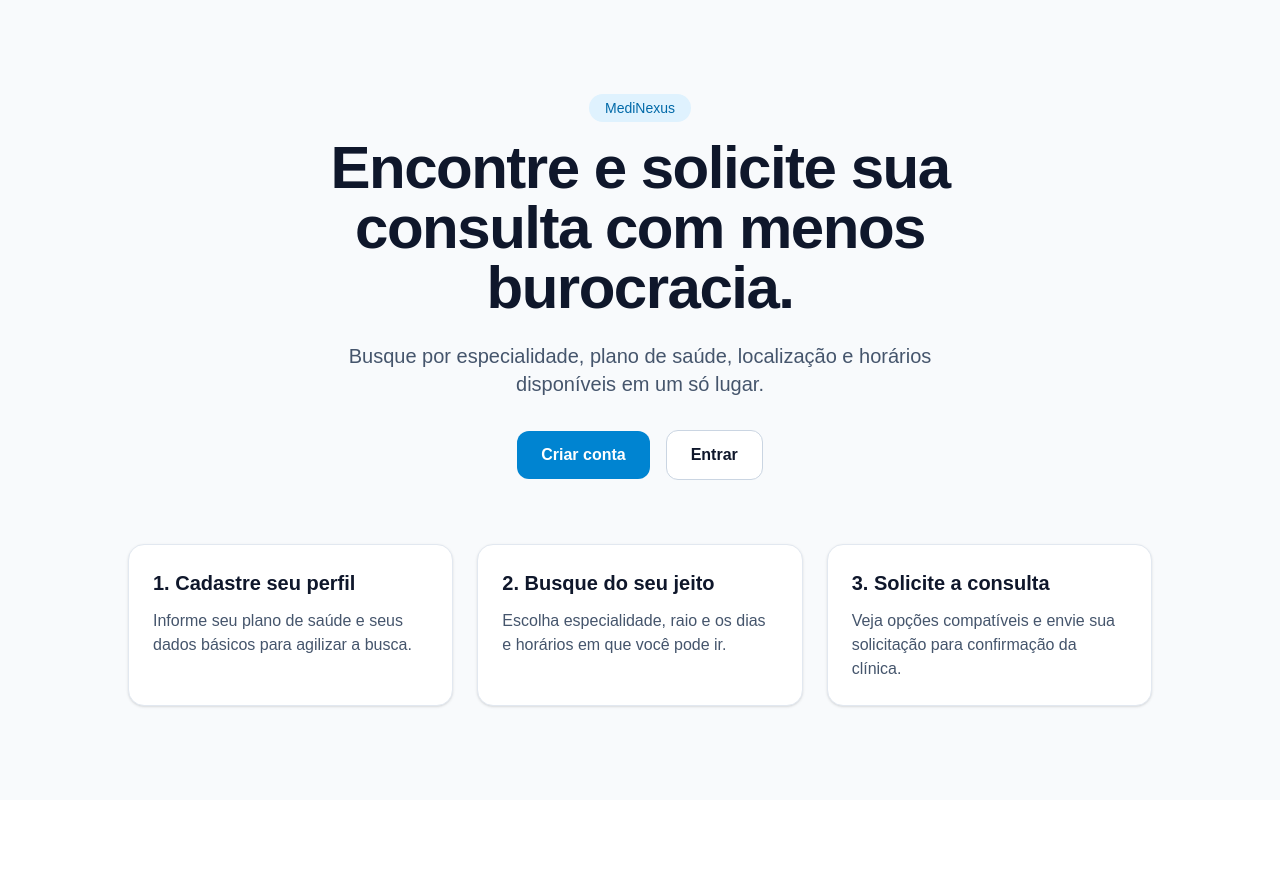
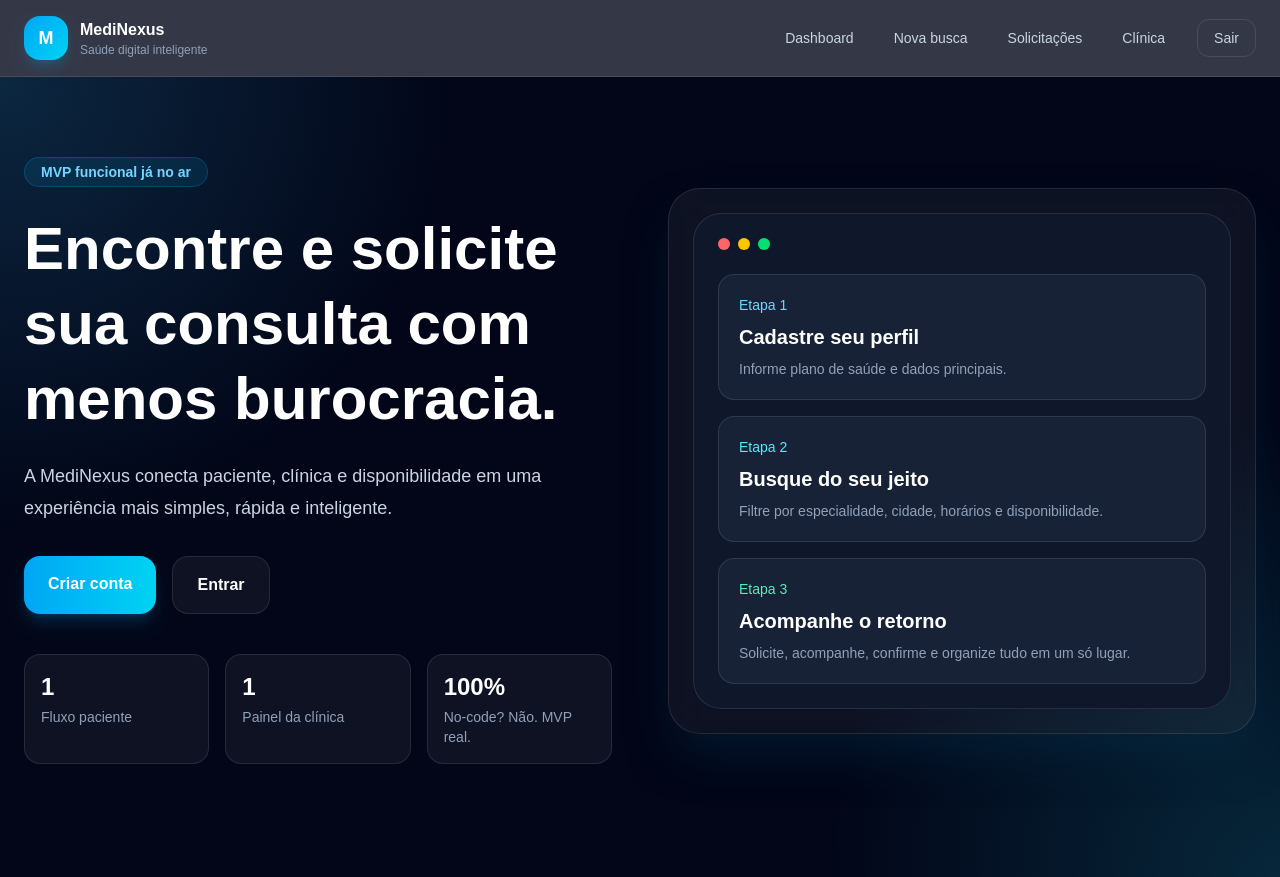
Before and after one commit to ph-pimentel25/medinexus-web, a Next.js app in the folder medinexus-web/: page / in a window 1280 px wide. Before the commit the page ends 800 px from the top, so only its background shows below. Built offline with nearby package versions, Linux system fonts and the light colour scheme; no server answers.

Commit message:
UX round 2 com visual mais premium

```diff
--- /dev/null
+++ b/medinexus-web/src/app/components/alert.tsx
@@ -0,0 +1,21 @@
+type AlertProps = {
+  variant?: "success" | "error" | "info";
+  children: React.ReactNode;
+};
+
+export default function Alert({
+  variant = "info",
+  children,
+}: AlertProps) {
+  const styles = {
+    success: "border-green-400/20 bg-green-400/10 text-green-200",
+    error: "border-red-400/20 bg-red-400/10 text-red-200",
+    info: "border-sky-400/20 bg-sky-400/10 text-sky-200",
+  };
+
+  return (
+    <div className={`rounded-2xl border px-4 py-3 text-sm ${styles[variant]}`}>
+      {children}
+    </div>
+  );
+}
--- /dev/null
+++ b/medinexus-web/src/app/components/navbar.tsx
@@ -0,0 +1,70 @@
+"use client";
+
+import Link from "next/link";
+import { usePathname, useRouter } from "next/navigation";
+import { supabase } from "../lib/supabase";
+
+const links = [
+  { href: "/dashboard", label: "Dashboard" },
+  { href: "/busca", label: "Nova busca" },
+  { href: "/solicitacoes", label: "Solicitações" },
+  { href: "/clinica/solicitacoes", label: "Clínica" },
+];
+
+export default function Navbar() {
+  const pathname = usePathname();
+  const router = useRouter();
+
+  async function handleLogout() {
+    await supabase.auth.signOut();
+    router.push("/login");
+  }
+
+  return (
+    <header className="sticky top-0 z-50 border-b border-white/10 bg-slate-950/80 backdrop-blur-xl">
+      <div className="mx-auto flex max-w-7xl items-center justify-between px-6 py-4">
+        <Link href="/" className="flex items-center gap-3">
+          <div className="flex h-11 w-11 items-center justify-center rounded-2xl bg-gradient-to-br from-sky-500 to-cyan-400 text-lg font-bold text-white shadow-lg shadow-sky-500/20">
+            M
+          </div>
+
+          <div>
+            <p className="text-base font-bold text-white">MediNexus</p>
+            <p className="text-xs text-slate-400">
+              Saúde digital inteligente
+            </p>
+          </div>
+        </Link>
+
+        <nav className="hidden items-center gap-2 md:flex">
+          {links.map((link) => {
+            const isActive =
+              pathname === link.href ||
+              (link.href !== "/" && pathname.startsWith(link.href));
+
+            return (
+              <Link
+                key={link.href}
+                href={link.href}
+                className={`rounded-xl px-4 py-2 text-sm font-medium transition ${
+                  isActive
+                    ? "bg-white text-slate-950"
+                    : "text-slate-300 hover:bg-white/10 hover:text-white"
+                }`}
+              >
+                {link.label}
+              </Link>
+            );
+          })}
+
+          <button
+            onClick={handleLogout}
+            className="ml-2 rounded-xl border border-white/10 px-4 py-2 text-sm font-medium text-slate-300 transition hover:bg-white/10 hover:text-white"
+          >
+            Sair
+          </button>
+        </nav>
+      </div>
+    </header>
+  );
+}
--- a/medinexus-web/src/app/dashboard/page.tsx
+++ b/medinexus-web/src/app/dashboard/page.tsx
@@ -3,6 +3,7 @@
 import Link from "next/link";
 import { useEffect, useState } from "react";
 import { useRouter } from "next/navigation";
+import Alert from "../components/alert";
 import { supabase } from "../lib/supabase";
 
 type DashboardData = {
@@ -93,26 +94,18 @@ export default function DashboardPage() {
         return;
       }
 
-      const pendingCount =
-        appointments?.filter((item) => item.status === "pending").length || 0;
-
-      const confirmedCount =
-        appointments?.filter((item) => item.status === "confirmed").length || 0;
-
-      const rejectedCount =
-        appointments?.filter((item) => item.status === "rejected").length || 0;
-
-      const cancelledCount =
-        appointments?.filter((item) => item.status === "cancelled").length || 0;
-
       setData({
         fullName: profile.full_name || "Paciente",
         email: profile.email || "",
         healthPlanName,
-        pendingCount,
-        confirmedCount,
-        rejectedCount,
-        cancelledCount,
+        pendingCount:
+          appointments?.filter((item) => item.status === "pending").length || 0,
+        confirmedCount:
+          appointments?.filter((item) => item.status === "confirmed").length || 0,
+        rejectedCount:
+          appointments?.filter((item) => item.status === "rejected").length || 0,
+        cancelledCount:
+          appointments?.filter((item) => item.status === "cancelled").length || 0,
       });
 
       setLoading(false);
@@ -121,149 +114,117 @@ export default function DashboardPage() {
     loadDashboard();
   }, [router]);
 
-  async function handleLogout() {
-    await supabase.auth.signOut();
-    router.push("/login");
-  }
-
   if (loading) {
     return (
-      <main className="min-h-screen bg-slate-50 flex items-center justify-center">
-        <p className="text-slate-600">Carregando dashboard...</p>
+      <main className="flex min-h-screen items-center justify-center bg-slate-950">
+        <p className="text-slate-300">Carregando dashboard...</p>
       </main>
     );
   }
 
   return (
-    <main className="min-h-screen bg-slate-50">
-      <header className="border-b border-slate-200 bg-white">
-        <div className="mx-auto flex max-w-6xl items-center justify-between px-6 py-4">
-          <div>
-            <h1 className="text-2xl font-bold text-slate-900">MediNexus</h1>
-            <p className="text-sm text-slate-500">Dashboard do paciente</p>
-          </div>
-
-          <nav className="flex gap-4 text-sm font-medium">
-            <Link href="/" className="text-slate-600 hover:text-slate-900">
-              Início
-            </Link>
-            <button
-              onClick={handleLogout}
-              className="text-slate-600 hover:text-slate-900"
-            >
-              Sair
-            </button>
-          </nav>
-        </div>
-      </header>
-
-      <section className="mx-auto max-w-6xl px-6 py-10">
+    <main className="min-h-screen bg-slate-950">
+      <section className="mx-auto max-w-7xl px-6 py-10">
+        <div className="rounded-[32px] border border-white/10 bg-gradient-to-br from-slate-900 to-slate-950 p-8 shadow-2xl shadow-sky-950/30">
           <div className="mb-8">
-          <h2 className="text-3xl font-bold text-slate-900">
+            <p className="text-sm uppercase tracking-[0.25em] text-sky-300">
+              Dashboard do paciente
+            </p>
+            <h1 className="mt-3 text-4xl font-bold text-white">
               Olá, {data.fullName} 👋
-          </h2>
-          <p className="mt-2 text-slate-600">{data.email}</p>
+            </h1>
+            <p className="mt-2 text-slate-400">{data.email}</p>
           </div>
 
           {message && (
-          <div className="mb-6 rounded-2xl border border-slate-200 bg-white p-6 shadow-sm">
-            <p className="text-slate-700">{message}</p>
+            <div className="mb-6">
+              <Alert variant="info">{message}</Alert>
             </div>
           )}
 
-        <div className="mb-8 flex flex-col gap-4 sm:flex-row">
+          <div className="mb-8 grid gap-4 md:grid-cols-2 xl:grid-cols-4">
+            <div className="rounded-3xl border border-white/10 bg-white/5 p-6 backdrop-blur-sm">
+              <p className="text-sm text-slate-400">Plano atual</p>
+              <h3 className="mt-3 text-2xl font-bold text-white">
+                {data.healthPlanName}
+              </h3>
+            </div>
+
+            <div className="rounded-3xl border border-yellow-400/20 bg-yellow-400/10 p-6">
+              <p className="text-sm text-yellow-200">Pendentes</p>
+              <h3 className="mt-3 text-3xl font-bold text-white">
+                {data.pendingCount}
+              </h3>
+            </div>
+
+            <div className="rounded-3xl border border-green-400/20 bg-green-400/10 p-6">
+              <p className="text-sm text-green-200">Confirmadas</p>
+              <h3 className="mt-3 text-3xl font-bold text-white">
+                {data.confirmedCount}
+              </h3>
+            </div>
+
+            <div className="rounded-3xl border border-red-400/20 bg-red-400/10 p-6">
+              <p className="text-sm text-red-200">Recusadas</p>
+              <h3 className="mt-3 text-3xl font-bold text-white">
+                {data.rejectedCount}
+              </h3>
+            </div>
+          </div>
+
+          <div className="grid gap-6 lg:grid-cols-[1.2fr_0.8fr]">
+            <div className="rounded-3xl border border-white/10 bg-white/5 p-6">
+              <h2 className="text-xl font-semibold text-white">
+                Ações rápidas
+              </h2>
+
+              <div className="mt-5 grid gap-4 sm:grid-cols-2">
                 <Link
                   href="/busca"
-            className="inline-block rounded-xl bg-sky-600 px-5 py-3 font-semibold text-white transition hover:bg-sky-700"
+                  className="rounded-2xl bg-gradient-to-r from-sky-500 to-cyan-400 px-5 py-4 font-semibold text-white transition hover:scale-[1.02]"
                 >
                   Nova busca de consulta
                 </Link>
 
                 <Link
                   href="/solicitacoes"
-            className="inline-block rounded-xl border border-slate-300 bg-white px-5 py-3 font-semibold text-slate-900 transition hover:bg-slate-100"
+                  className="rounded-2xl border border-white/10 bg-white/5 px-5 py-4 font-semibold text-white transition hover:bg-white/10"
                 >
                   Ver minhas solicitações
                 </Link>
 
                 <Link
+                  href="/resultados"
+                  className="rounded-2xl border border-white/10 bg-white/5 px-5 py-4 font-semibold text-white transition hover:bg-white/10"
+                >
+                  Ver resultados
+                </Link>
+
+                <Link
                   href="/clinica/solicitacoes"
-            className="inline-block rounded-xl border border-slate-300 bg-white px-5 py-3 font-semibold text-slate-900 transition hover:bg-slate-100"
+                  className="rounded-2xl border border-white/10 bg-white/5 px-5 py-4 font-semibold text-white transition hover:bg-white/10"
                 >
                   Painel da clínica
                 </Link>
               </div>
-
-        <div className="grid gap-6 md:grid-cols-2 xl:grid-cols-4">
-          <div className="rounded-2xl border border-slate-200 bg-white p-6 shadow-sm">
-            <p className="mb-2 text-sm font-medium text-slate-500">Plano atual</p>
-            <h3 className="text-xl font-semibold text-slate-900">
-              {data.healthPlanName}
-            </h3>
-            <p className="mt-2 text-sm text-slate-600">
-              Plano principal salvo no seu perfil.
-            </p>
             </div>
 
-          <div className="rounded-2xl border border-slate-200 bg-white p-6 shadow-sm">
-            <p className="mb-2 text-sm font-medium text-slate-500">Pendentes</p>
-            <h3 className="text-xl font-semibold text-slate-900">
-              {data.pendingCount}
+            <div className="rounded-3xl border border-white/10 bg-white/5 p-6">
+              <p className="text-sm text-slate-400">Canceladas</p>
+              <h3 className="mt-3 text-3xl font-bold text-white">
+                {data.cancelledCount}
               </h3>
-            <p className="mt-2 text-sm text-slate-600">
-              Solicitações aguardando resposta da clínica.
+
+              <div className="mt-6 rounded-2xl border border-sky-400/20 bg-sky-400/10 p-4">
+                <p className="text-sm font-medium text-sky-200">
+                  Resumo do momento
                 </p>
-          </div>
-
-          <div className="rounded-2xl border border-slate-200 bg-white p-6 shadow-sm">
-            <p className="mb-2 text-sm font-medium text-slate-500">Confirmadas</p>
-            <h3 className="text-xl font-semibold text-slate-900">
-              {data.confirmedCount}
-            </h3>
-            <p className="mt-2 text-sm text-slate-600">
-              Consultas aprovadas pela clínica.
-            </p>
-          </div>
-
-          <div className="rounded-2xl border border-slate-200 bg-white p-6 shadow-sm">
-            <p className="mb-2 text-sm font-medium text-slate-500">Recusadas</p>
-            <h3 className="text-xl font-semibold text-slate-900">
-              {data.rejectedCount}
-            </h3>
-            <p className="mt-2 text-sm text-slate-600">
-              Solicitações recusadas pela clínica.
+                <p className="mt-2 text-sm leading-6 text-slate-300">
+                  Você pode iniciar novas buscas, acompanhar retornos das clínicas
+                  e validar o fluxo completo da MediNexus.
                 </p>
               </div>
             </div>
-
-        <div className="mt-6 grid gap-6 md:grid-cols-2">
-          <div className="rounded-2xl border border-slate-200 bg-white p-6 shadow-sm">
-            <p className="mb-2 text-sm font-medium text-slate-500">
-              Canceladas
-            </p>
-            <h3 className="text-xl font-semibold text-slate-900">
-              {data.cancelledCount}
-            </h3>
-            <p className="mt-2 text-sm text-slate-600">
-              Solicitações canceladas pelo paciente.
-            </p>
-          </div>
-
-          <div className="rounded-2xl border border-dashed border-sky-300 bg-sky-50 p-6">
-            <h3 className="mb-2 text-xl font-semibold text-slate-900">
-              Próximo passo
-            </h3>
-            <p className="mb-4 text-slate-700">
-              Use a MediNexus para criar novas buscas, acompanhar solicitações e
-              testar o fluxo da clínica.
-            </p>
-
-            <Link
-              href="/busca"
-              className="inline-block rounded-xl bg-sky-600 px-5 py-3 font-semibold text-white transition hover:bg-sky-700"
-            >
-              Buscar nova consulta
-            </Link>
           </div>
         </div>
       </section>
--- a/medinexus-web/src/app/layout.tsx
+++ b/medinexus-web/src/app/layout.tsx
@@ -1,20 +1,10 @@
 import type { Metadata } from "next";
-import { Geist, Geist_Mono } from "next/font/google";
 import "./globals.css";
-
-const geistSans = Geist({
-  variable: "--font-geist-sans",
-  subsets: ["latin"],
-});
-
-const geistMono = Geist_Mono({
-  variable: "--font-geist-mono",
-  subsets: ["latin"],
-});
+import Navbar from "./components/navbar";
 
 export const metadata: Metadata = {
-  title: "Create Next App",
-  description: "Generated by create next app",
+  title: "MediNexus",
+  description: "Encontre e solicite sua consulta com menos burocracia.",
 };
 
 export default function RootLayout({
@@ -23,11 +13,11 @@ export default function RootLayout({
   children: React.ReactNode;
 }>) {
   return (
-    <html
-      lang="en"
-      className={`${geistSans.variable} ${geistMono.variable} h-full antialiased`}
-    >
-      <body className="min-h-full flex flex-col">{children}</body>
+    <html lang="pt-BR">
+      <body className="min-h-screen bg-slate-950 text-white antialiased">
+        <Navbar />
+        {children}
+      </body>
     </html>
   );
 }
--- a/medinexus-web/src/app/page.tsx
+++ b/medinexus-web/src/app/page.tsx
@@ -2,62 +2,99 @@ import Link from "next/link";
 
 export default function Home() {
   return (
-    <main className="min-h-screen bg-slate-50 text-slate-900">
-      <section className="mx-auto flex min-h-screen max-w-6xl flex-col items-center justify-center px-6 py-16">
-        <div className="max-w-3xl text-center">
-          <span className="mb-4 inline-block rounded-full bg-sky-100 px-4 py-1 text-sm font-medium text-sky-700">
-            MediNexus
+    <main className="relative min-h-screen overflow-hidden bg-slate-950">
+      <div className="absolute inset-0 bg-[radial-gradient(circle_at_top_left,_rgba(56,189,248,0.18),_transparent_30%),radial-gradient(circle_at_bottom_right,_rgba(34,211,238,0.16),_transparent_30%)]" />
+
+      <section className="relative mx-auto max-w-7xl px-6 py-20">
+        <div className="grid items-center gap-14 lg:grid-cols-2">
+          <div>
+            <span className="inline-flex items-center rounded-full border border-sky-400/20 bg-sky-400/10 px-4 py-1 text-sm font-semibold text-sky-300">
+              MVP funcional já no ar
             </span>
 
-          <h1 className="mb-6 text-4xl font-bold tracking-tight text-slate-900 md:text-6xl">
+            <h1 className="mt-6 text-4xl font-bold leading-tight text-white md:text-6xl">
               Encontre e solicite sua consulta com menos burocracia.
             </h1>
 
-          <p className="mx-auto mb-8 max-w-2xl text-lg text-slate-600 md:text-xl">
-            Busque por especialidade, plano de saúde, localização e horários
-            disponíveis em um só lugar.
+            <p className="mt-6 max-w-2xl text-lg leading-8 text-slate-300">
+              A MediNexus conecta paciente, clínica e disponibilidade em uma
+              experiência mais simples, rápida e inteligente.
             </p>
 
-          <div className="flex flex-col items-center justify-center gap-4 sm:flex-row">
+            <div className="mt-8 flex flex-col gap-4 sm:flex-row">
               <Link
                 href="/cadastro"
-              className="rounded-xl bg-sky-600 px-6 py-3 font-semibold text-white transition hover:bg-sky-700"
+                className="rounded-2xl bg-gradient-to-r from-sky-500 to-cyan-400 px-6 py-4 text-center font-semibold text-white shadow-lg shadow-sky-500/20 transition hover:scale-[1.02]"
               >
                 Criar conta
               </Link>
 
               <Link
                 href="/login"
-              className="rounded-xl border border-slate-300 bg-white px-6 py-3 font-semibold text-slate-900 transition hover:bg-slate-100"
+                className="rounded-2xl border border-white/10 bg-white/5 px-6 py-4 text-center font-semibold text-white transition hover:bg-white/10"
               >
                 Entrar
               </Link>
             </div>
+
+            <div className="mt-10 grid gap-4 sm:grid-cols-3">
+              <div className="rounded-2xl border border-white/10 bg-white/5 p-4">
+                <p className="text-2xl font-bold text-white">1</p>
+                <p className="mt-1 text-sm text-slate-400">Fluxo paciente</p>
               </div>
 
-        <div className="mt-16 grid w-full max-w-5xl gap-6 md:grid-cols-3">
-          <div className="rounded-2xl border border-slate-200 bg-white p-6 shadow-sm">
-            <h2 className="mb-3 text-xl font-semibold">1. Cadastre seu perfil</h2>
-            <p className="text-slate-600">
-              Informe seu plano de saúde e seus dados básicos para agilizar a
-              busca.
+              <div className="rounded-2xl border border-white/10 bg-white/5 p-4">
+                <p className="text-2xl font-bold text-white">1</p>
+                <p className="mt-1 text-sm text-slate-400">Painel da clínica</p>
+              </div>
+
+              <div className="rounded-2xl border border-white/10 bg-white/5 p-4">
+                <p className="text-2xl font-bold text-white">100%</p>
+                <p className="mt-1 text-sm text-slate-400">No-code? Não. MVP real.</p>
+              </div>
+            </div>
+          </div>
+
+          <div className="rounded-[32px] border border-white/10 bg-white/5 p-6 shadow-2xl shadow-sky-950/50 backdrop-blur-xl">
+            <div className="rounded-[28px] border border-white/10 bg-slate-900 p-6">
+              <div className="mb-6 flex items-center gap-2">
+                <div className="h-3 w-3 rounded-full bg-red-400" />
+                <div className="h-3 w-3 rounded-full bg-yellow-400" />
+                <div className="h-3 w-3 rounded-full bg-green-400" />
+              </div>
+
+              <div className="grid gap-4">
+                <div className="rounded-2xl border border-white/10 bg-slate-800/70 p-5">
+                  <p className="text-sm font-medium text-sky-300">Etapa 1</p>
+                  <h3 className="mt-2 text-xl font-semibold text-white">
+                    Cadastre seu perfil
+                  </h3>
+                  <p className="mt-2 text-sm text-slate-400">
+                    Informe plano de saúde e dados principais.
                   </p>
                 </div>
 
-          <div className="rounded-2xl border border-slate-200 bg-white p-6 shadow-sm">
-            <h2 className="mb-3 text-xl font-semibold">2. Busque do seu jeito</h2>
-            <p className="text-slate-600">
-              Escolha especialidade, raio e os dias e horários em que você pode
-              ir.
+                <div className="rounded-2xl border border-white/10 bg-slate-800/70 p-5">
+                  <p className="text-sm font-medium text-cyan-300">Etapa 2</p>
+                  <h3 className="mt-2 text-xl font-semibold text-white">
+                    Busque do seu jeito
+                  </h3>
+                  <p className="mt-2 text-sm text-slate-400">
+                    Filtre por especialidade, cidade, horários e disponibilidade.
                   </p>
                 </div>
 
-          <div className="rounded-2xl border border-slate-200 bg-white p-6 shadow-sm">
-            <h2 className="mb-3 text-xl font-semibold">3. Solicite a consulta</h2>
-            <p className="text-slate-600">
-              Veja opções compatíveis e envie sua solicitação para confirmação
-              da clínica.
+                <div className="rounded-2xl border border-white/10 bg-slate-800/70 p-5">
+                  <p className="text-sm font-medium text-emerald-300">Etapa 3</p>
+                  <h3 className="mt-2 text-xl font-semibold text-white">
+                    Acompanhe o retorno
+                  </h3>
+                  <p className="mt-2 text-sm text-slate-400">
+                    Solicite, acompanhe, confirme e organize tudo em um só lugar.
                   </p>
+                </div>
+              </div>
+            </div>
           </div>
         </div>
       </section>
```
Lines whose indentation alone changed are shown as unchanged.
